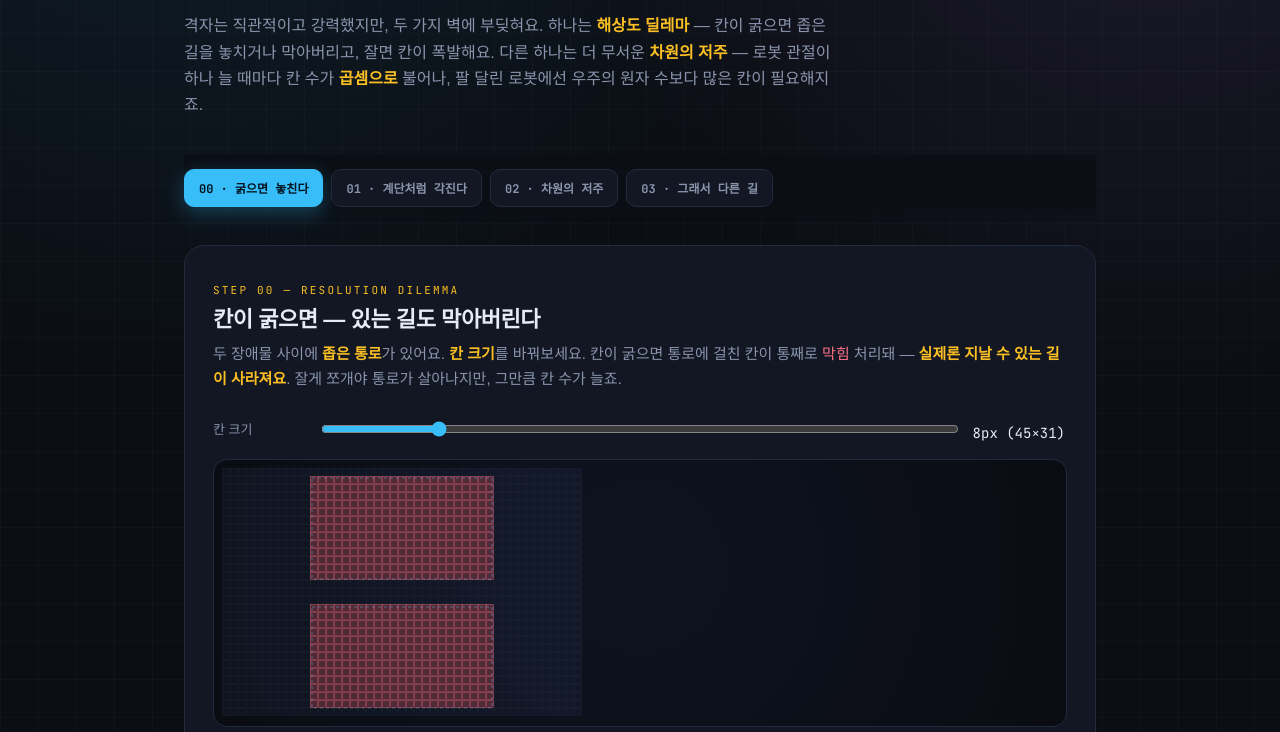
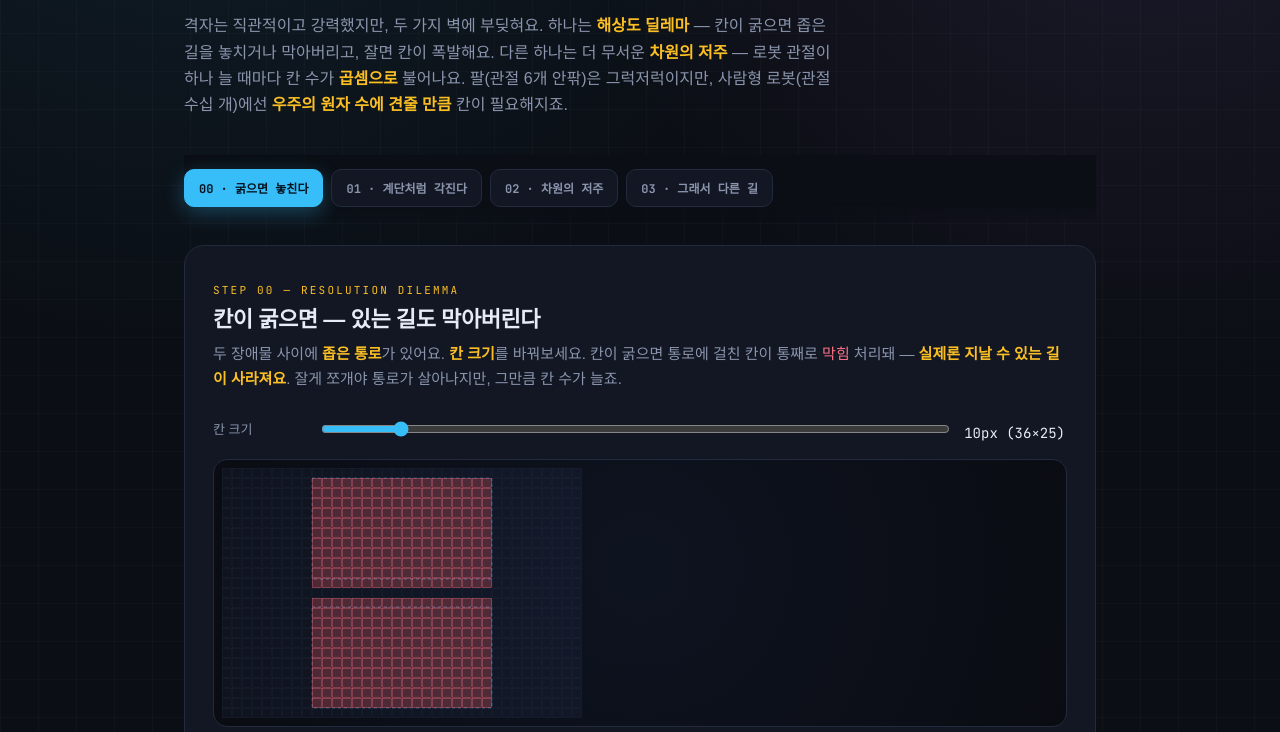
Before and after one commit to repeeps/motion-planning-viz, a plain HTML site: page 06-grid-limits.html in a window 1280 px wide. Shown: the part 195-927 px from the top of the page. Drawn offline with Linux system fonts and the light colour scheme; a web font is replaced by a local one.

Commit message:
fix: P3 리뷰 반영 — CH06 통로판정 overlap+BFS연결성(전이 보임)·차원슬라이더 40까지(10^80 도달)·카피 정합, CH07 지역최소 정체감지(진동→갇힘 단정)

```diff
--- a/06-grid-limits.html
+++ b/06-grid-limits.html
@@ -22,7 +22,7 @@
   <header>
     <div class="tag">PART 3 · 격자를 넘어 · CH 06</div>
     <h1>격자의 한계 — 잘게 쪼갤수록 무거워진다</h1>
-    <p class="intro">격자는 직관적이고 강력했지만, 두 가지 벽에 부딪혀요. 하나는 <b>해상도 딜레마</b> — 칸이 굵으면 좁은 길을 놓치거나 막아버리고, 잘면 칸이 폭발해요. 다른 하나는 더 무서운 <b>차원의 저주</b> — 로봇 관절이 하나 늘 때마다 칸 수가 <b>곱셈으로</b> 불어나, 팔 달린 로봇에선 우주의 원자 수보다 많은 칸이 필요해지죠.</p>
+    <p class="intro">격자는 직관적이고 강력했지만, 두 가지 벽에 부딪혀요. 하나는 <b>해상도 딜레마</b> — 칸이 굵으면 좁은 길을 놓치거나 막아버리고, 잘면 칸이 폭발해요. 다른 하나는 더 무서운 <b>차원의 저주</b> — 로봇 관절이 하나 늘 때마다 칸 수가 <b>곱셈으로</b> 불어나요. 팔(관절 6개 안팎)은 그럭저럭이지만, 사람형 로봇(관절 수십 개)에선 <b>우주의 원자 수에 견줄 만큼</b> 칸이 필요해지죠.</p>
   </header>
 
   <nav class="stepper" id="stepper">
@@ -37,7 +37,7 @@
     <span class="kicker" style="color:var(--hot)">Step 00 — Resolution Dilemma</span>
     <h2>칸이 굵으면 — 있는 길도 막아버린다</h2>
     <p class="lead">두 장애물 사이에 <b>좁은 통로</b>가 있어요. <b>칸 크기</b>를 바꿔보세요. 칸이 굵으면 통로에 걸친 칸이 통째로 <span style="color:var(--k)">막힘</span> 처리돼 — <b>실제론 지날 수 있는 길이 사라져요</b>. 잘게 쪼개야 통로가 살아나지만, 그만큼 칸 수가 늘죠.</p>
-    <div class="ctl"><label>칸 크기</label><input type="range" id="res0" min="5" max="22" step="1" value="8"><span class="big" id="res0v" style="min-width:90px"></span></div>
+    <div class="ctl"><label>칸 크기</label><input type="range" id="res0" min="6" max="40" step="2" value="10"><span class="big" id="res0v" style="min-width:90px"></span></div>
     <div class="scene" id="s0"></div>
     <p class="big" id="lab0"></p>
     <p class="note" style="margin-top:6px">→ "굵으면 길을 잃고, 잘면 무거워진다" — 격자의 첫 번째 딜레마예요.</p>
@@ -58,9 +58,9 @@
   <section class="panel" data-panel="2">
     <span class="kicker" style="color:var(--v)">Step 02 — The Curse of Dimensionality</span>
     <h2>관절이 늘면 — 칸이 곱셈으로 폭발한다</h2>
-    <p class="lead">진짜 문제는 차원이에요. 한 축을 <b>k칸</b>으로 나누면, <b>차원이 하나 늘 때마다 전체 칸 수가 ×k</b>가 돼요(k의 거듭제곱). 평면 로봇은 2차원이라 견딜 만하지만, <b>관절 6개짜리 로봇 팔</b>은 6차원 — 칸 수가 상상 밖으로 커져요. 슬라이더로 직접 폭발시켜 보세요.</p>
+    <p class="lead">진짜 문제는 차원이에요. 한 축을 <b>k칸</b>으로 나누면, <b>차원이 하나 늘 때마다 전체 칸 수가 ×k</b>가 돼요(k의 거듭제곱). 평면 로봇은 2차원이라 견딜 만하지만, <b>관절 6개 로봇 팔</b>은 6차원, <b>사람형 로봇</b>은 관절 수십 개 — 칸 수가 상상 밖으로 커져요. 슬라이더로 차원을 키워 직접 폭발시켜 보세요.</p>
     <div class="ctl"><label>축당 칸 수 k</label><input type="range" id="kk" min="10" max="100" step="10" value="50"><span class="big" id="kkv" style="min-width:60px"></span></div>
-    <div class="ctl"><label>차원(관절 수)</label><input type="range" id="dim" min="1" max="8" step="1" value="2"><span class="big" id="dimv" style="min-width:60px"></span></div>
+    <div class="ctl"><label>차원(관절 수)</label><input type="range" id="dim" min="1" max="40" step="1" value="2"><span class="big" id="dimv" style="min-width:60px"></span></div>
     <div style="text-align:center; margin:14px 0 4px"><div style="font-size:12px;color:var(--muted);font-family:monospace">필요한 칸 수 ≈ k<sup id="dimsup">2</sup></div><div class="huge" id="cells">—</div></div>
     <p class="big" id="lab2"></p>
     <p class="note" style="margin-top:6px">→ 칸을 모두 만들기는커녕 <b>메모리에 담을 수조차</b> 없어요. 고차원에선 격자가 통째로 무너집니다.</p>
@@ -92,27 +92,30 @@ function cell(b,x,y,fill,stroke,sw){ return `<rect x="${b.gx(x)+0.4}" y="${b.gy(
 // ===== STEP 0: corridor lost at coarse resolution =====
 (function(){ const PXW=360,PXH=250;
   // 실제 장애물(픽셀): 위블록, 아래블록, 사이 통로(틈 28px)
-  const corridorY0=111, corridorY1=139; // 통로 세로 범위
+  const corridorY0=111, corridorY1=139;
   const obs=[{x:90,y:10,w:180,h:corridorY0-10},{x:90,y:corridorY1,w:180,h:PXH-10-corridorY1}];
-  function inObs(px,py){ return obs.some(o=>px>=o.x&&px<=o.x+o.w&&py>=o.y&&py<=o.y+o.h); }
+  // 셀이 장애물과 조금이라도 겹치면 막힘(안전을 위한 보수적 처리 — 격자 계획의 표준)
+  function overlap(cx0,cy0,cs){ return obs.some(o=>cx0<o.x+o.w&&cx0+cs>o.x&&cy0<o.y+o.h&&cy0+cs>o.y); }
+  // 좌측 가장자리 자유칸 → 우측 가장자리까지 BFS 연결되면 통로 살아있음
+  function corridorOpen(cs,cols,rows){ const blk=(x,y)=>x<0||y<0||x>=cols||y>=rows||overlap(x*cs,y*cs,cs);
+    let start=null; for(let y=0;y<rows;y++) if(!blk(0,y)){start=[0,y];break;} if(!start)return false;
+    const seen=new Set([start+'']),q=[start];
+    while(q.length){ const[x,y]=q.shift(); if(x>=cols-1)return true;
+      for(const[dx,dy] of [[1,0],[-1,0],[0,1],[0,-1]]){ const nx=x+dx,ny=y+dy; if(!blk(nx,ny)&&!seen.has(nx+','+ny)){seen.add(nx+','+ny);q.push([nx,ny]);} } }
+    return false; }
   function render(cs){ const cols=Math.floor(PXW/cs),rows=Math.floor(PXH/cs);
-    let s='',blocked=0,free=0,corridorOpen=true;
-    // 실제 장애물 윤곽(연한)
+    let s='',blocked=0,free=0;
     s+=obs.map(o=>`<rect x="${o.x}" y="${o.y}" width="${o.w}" height="${o.h}" fill="none" stroke="var(--q)" stroke-width="1" stroke-dasharray="3 3" opacity=".5"/>`).join('');
-    for(let gy=0;gy<rows;gy++)for(let gx=0;gx<cols;gx++){ const cx0=gx*cs,cy0=gy*cs;
-      // 셀 중심이 장애물이면 막힘
-      const bl=inObs(cx0+cs/2,cy0+cs/2);
+    for(let gy=0;gy<rows;gy++)for(let gx=0;gx<cols;gx++){ const cx0=gx*cs,cy0=gy*cs; const bl=overlap(cx0,cy0,cs);
       if(bl)blocked++;else free++;
       s+=`<rect x="${cx0+0.4}" y="${cy0+0.4}" width="${cs-0.8}" height="${cs-0.8}" fill="${bl?'rgba(251,113,133,.28)':'rgba(123,156,255,.05)'}" stroke="${bl?'var(--k)':'var(--line)'}" stroke-width=".4"/>`; }
-    // 통로 살아있나: 통로 세로 중앙의 자유 칸이 좌→우로 연결되는지(간단판정: 통로 중앙줄 셀들이 모두 free)
-    const midY=(corridorY0+corridorY1)/2;
-    for(let gx=Math.floor(90/cs);gx<=Math.floor(270/cs);gx++){ if(inObs(gx*cs+cs/2, Math.floor(midY/cs)*cs+cs/2)){corridorOpen=false;break;} }
+    const open=corridorOpen(cs,cols,rows);
     document.getElementById('s0').innerHTML=S.svg({W:PXW,H:PXH},s,'통로 ↔ 칸');
     document.getElementById('res0v').textContent=cs+'px ('+cols+'×'+rows+')';
-    document.getElementById('lab0').innerHTML= corridorOpen
-      ? `통로 <b style="color:var(--good)">살아있음</b> ✓ — 자유 칸 ${free}개. (칸이 충분히 잘아 28px 틈이 보존됨)`
-      : `통로 <b style="color:var(--k)">막힘!</b> ✗ — 굵은 칸이 28px 틈을 통째로 삼켰어요. 실제론 지날 수 있는데도요.`; }
-  document.getElementById('res0').addEventListener('input',e=>render(+e.target.value)); render(8);
+    document.getElementById('lab0').innerHTML= open
+      ? `통로 <b style="color:var(--good)">살아있음</b> ✓ — 자유 칸 ${free}개가 좌↔우로 이어져요. (칸이 28px 틈에 들어가니까요)`
+      : `통로 <b style="color:var(--k)">막힘!</b> ✗ — 굵은 칸이 28px 틈을 통째로 삼켰어요. <b>실제론 지날 수 있는데도</b> 격자에선 길이 사라졌죠.`; }
+  document.getElementById('res0').addEventListener('input',e=>render(+e.target.value)); render(10);
 })();
 
 // ===== STEP 1: staircase vs straight =====
```
Also changed, not shown: 07-potential.html (+8 -5 lines).
